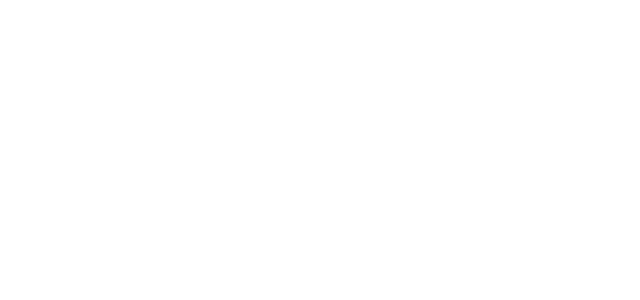
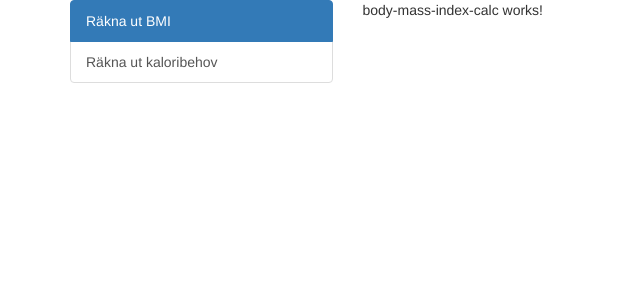
Before and after one commit to totick/calories, an Angular app: page / in a window 1280 px wide. Shown: the top 300 px of the page, without its empty margins (0-640 px from the left). Built offline with nearby package versions, Linux system fonts and the light colour scheme.

Commit message:
Added navbar and router outlet to AppComponent.

```diff
--- a/src/app/app.component.html
+++ b/src/app/app.component.html
@@ -1,7 +1,10 @@
 <div class="container">
   <div class="row">
-    <div class="col-xs-12">
-
+    <div class="col-xs-3">
+      <app-navbar></app-navbar>
+    </div>
+    <div class="col-xs-9">
+      <router-outlet></router-outlet>
     </div>
   </div>
 </div>
```
